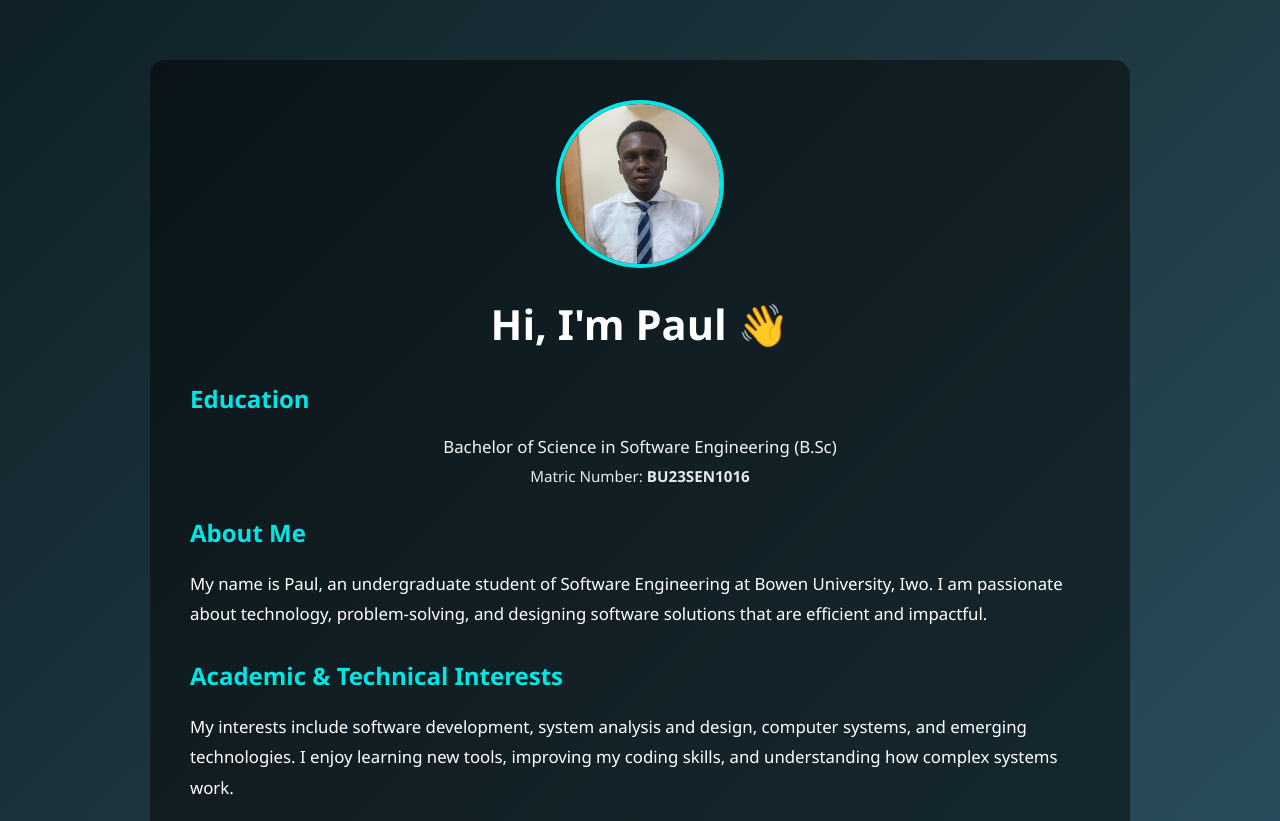
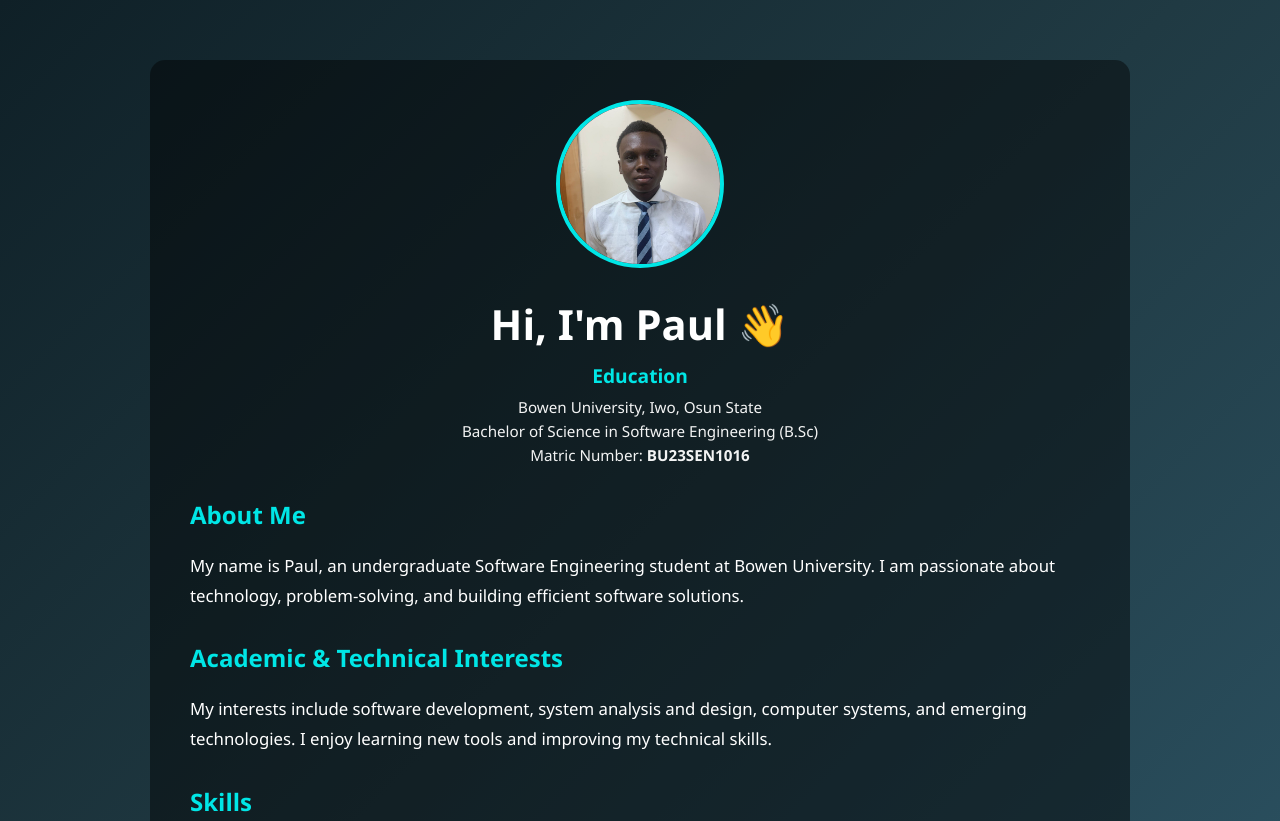
Before and after one commit to Paulo101-tech/Paul-about, a plain HTML site: page index.html in a window 1280 px wide. Shown: the top 821 px of the page. Drawn offline with Linux system fonts and the light colour scheme.

Commit message:
Update index.html

```diff
--- a/index.html
+++ b/index.html
@@ -30,18 +30,22 @@
     h1 {
       text-align: center;
       font-size: 2.6rem;
-      margin-bottom: 5px;
+      margin-bottom: 10px;
     }
-    .subtitle {
+    .edu-box {
       text-align: center;
+      margin-bottom: 30px;
+    }
+    .edu-title {
+      font-size: 1.2rem;
+      font-weight: bold;
+      color: #00e6e6;
+      margin-bottom: 6px;
+    }
+    .edu-text {
+      font-size: 0.95rem;
       opacity: 0.95;
-      font-size: 1.05rem;
-    }
-    .details {
-      text-align: center;
-      font-size: 0.95rem;
-      opacity: 0.9;
-      margin: 8px 0 30px;
+      line-height: 1.6;
     }
     h2 {
       color: #00e6e6;
@@ -80,26 +84,29 @@
     <img src="profile.jpg" alt="Paul's profile picture" class="profile-pic">
 
     <h1>Hi, I'm Paul 👋</h1>
-    <h2>Education</h2>
-    <div class="subtitle">
-      Bachelor of Science in Software Engineering (B.Sc)
-    </div>
-    <div class="details">
-      Matric Number: <strong>BU23SEN1016</strong>
+
+    <!-- Education Section -->
+    <div class="edu-box">
+      <div class="edu-title">Education</div>
+      <div class="edu-text">
+        Bowen University, Iwo, Osun State<br>
+        Bachelor of Science in Software Engineering (B.Sc)<br>
+        Matric Number: <strong>BU23SEN1016</strong>
+      </div>
     </div>
 
     <h2>About Me</h2>
     <p>
-      My name is Paul, an undergraduate student of Software Engineering at
-      Bowen University, Iwo. I am passionate about technology, problem-solving,
-      and designing software solutions that are efficient and impactful.
+      My name is Paul, an undergraduate Software Engineering student at
+      Bowen University. I am passionate about technology, problem-solving,
+      and building efficient software solutions.
     </p>
 
     <h2>Academic & Technical Interests</h2>
     <p>
       My interests include software development, system analysis and design,
-      computer systems, and emerging technologies. I enjoy learning new tools,
-      improving my coding skills, and understanding how complex systems work.
+      computer systems, and emerging technologies. I enjoy learning new tools
+      and improving my technical skills.
     </p>
 
     <h2>Skills</h2>
```
